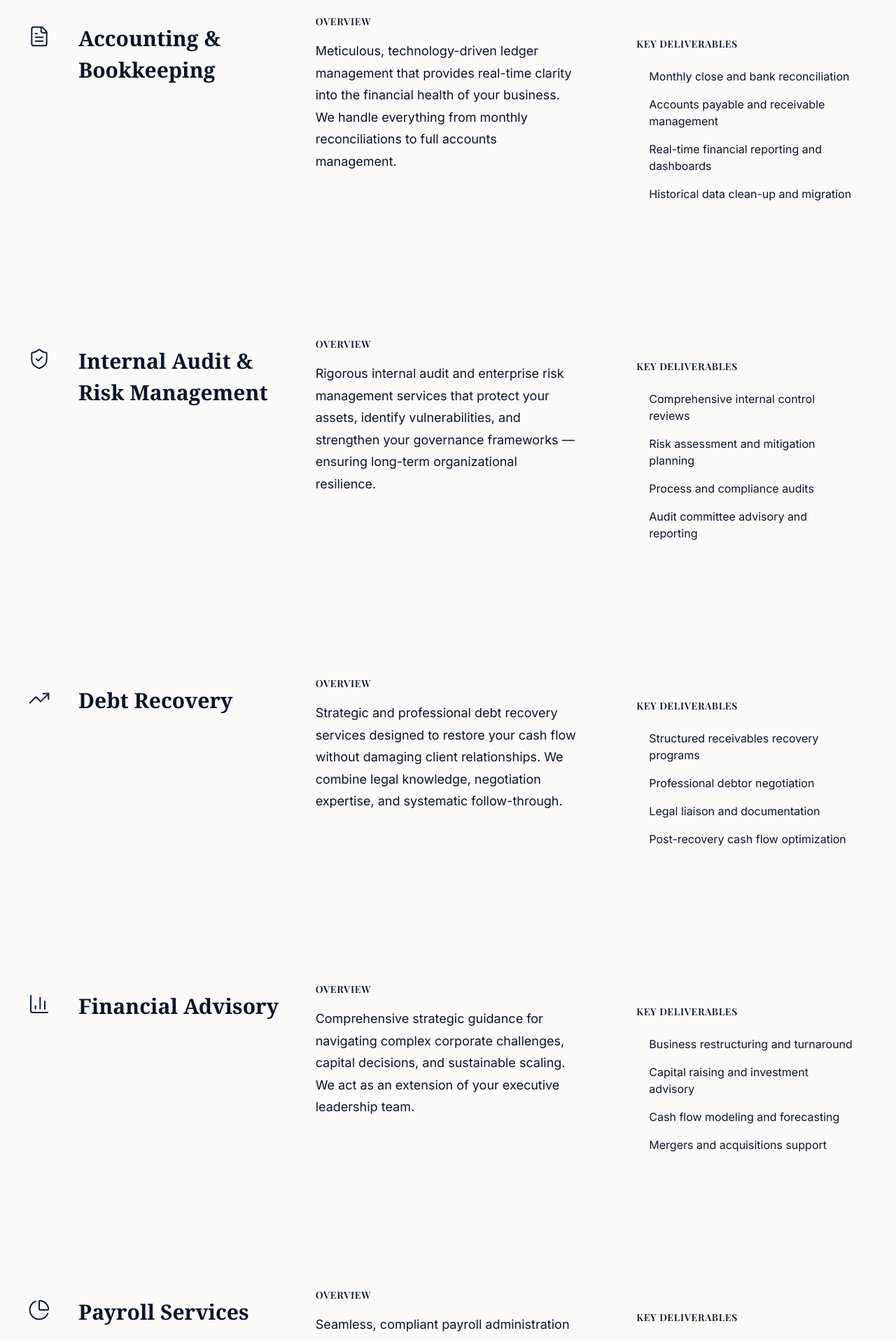
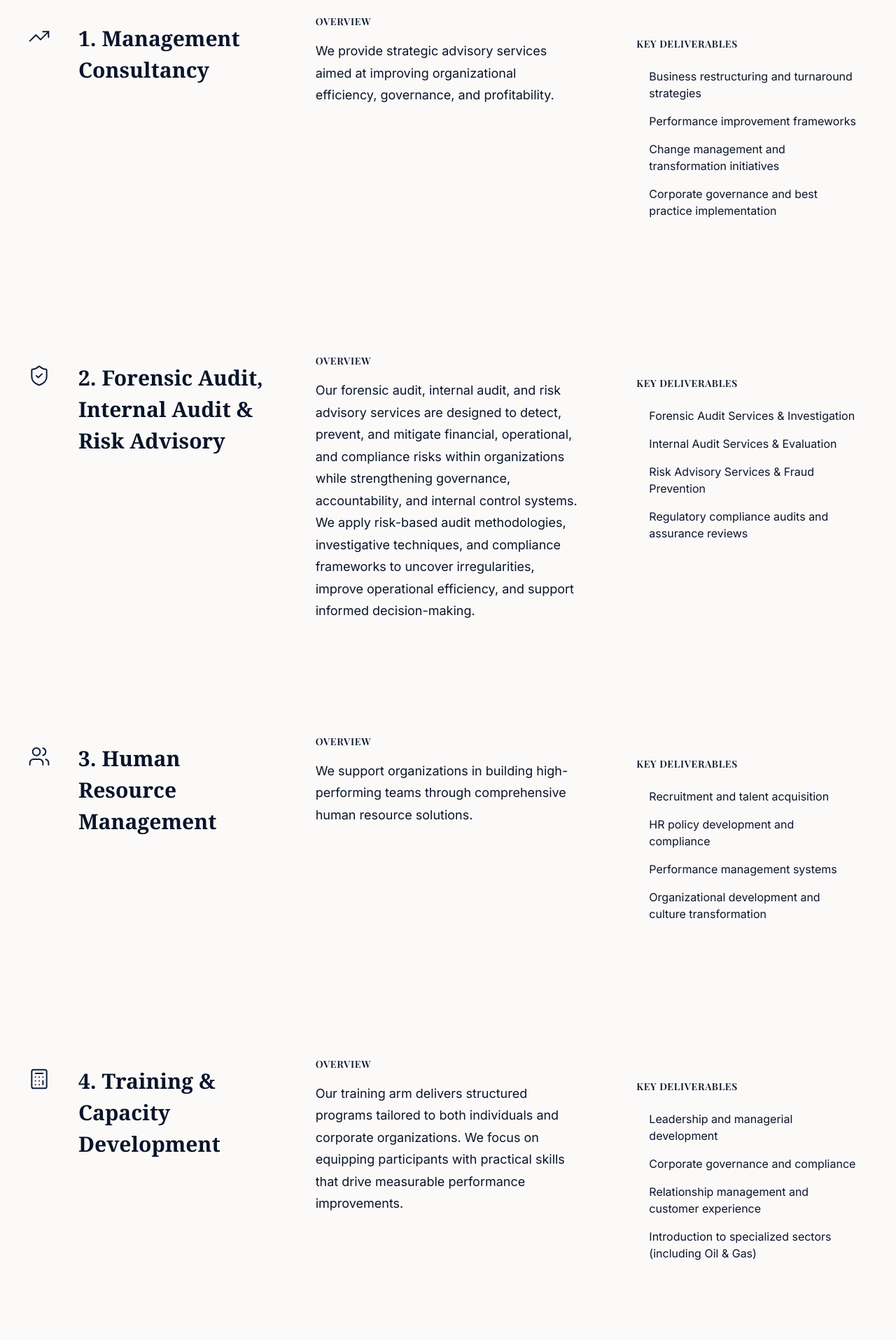
Before and after one commit to BremaBoy/royalwayconslbureau, a React (Vite) app: page /services in a window 1280 px wide. Shown: the part 680-2595 px from the top of the page at 70% size. Built offline with nearby package versions, Linux system fonts and the light colour scheme; a web font is replaced by a local one.

Commit message:
Update website content with provided company information

```diff
--- a/src/pages/Contact.tsx
+++ b/src/pages/Contact.tsx
@@ -80,8 +80,8 @@ export default function Contact() {
                     <div>
                       <h4 className={styles.contactItemTitle}>Address</h4>
                       <p className={styles.contactItemText}>
-                        Royalway Consulting Bureau<br />
-                        Lagos, Nigeria
+                        <strong>Head Office:</strong> 4/6 Adebiyi Abdulquadri Street, Magodo Phase II, Lagos<br /><br />
+                        <strong>Operations & Training Facility:</strong> 36A Toyin Street, Ikeja, Lagos
                       </p>
                     </div>
                   </div>
--- a/src/pages/Home.tsx
+++ b/src/pages/Home.tsx
@@ -26,14 +26,13 @@ export default function Home() {
     "Amazon Energy Group",
     "Lakel Afrik Petroleum Limited",
     "Life Light Energy Limited",
-    "Eliezer Workplace Management",
-    "Hephzibah Petroleum & Marine Services Nigeria",
+    "Eliezer Workplace Management Limited",
+    "Miraflash Pharmaceutical Limited",
     "Agape Health Limited",
-    "Biaachi Global Services",
+    "Biaachi Global Services Limited",
     "Biane Microfinance Bank",
     "Folamart Limited",
-    "Admos Global Resource Limited",
-    "Miraflash Pharmaceuticals",
+    "Admos Global Resource Limited"
   ];
 
   return (
@@ -166,27 +165,27 @@ export default function Home() {
           <div className={styles.servicesGrid}>
             <ServiceCard
               index={0}
-              title="Accounting & Bookkeeping"
-              description="Meticulous financial record-keeping providing real-time clarity into the health of your enterprise."
-              icon={FileText}
+              title="1. Management Consultancy"
+              description="Strategic advisory services aimed at improving organizational efficiency and governance."
+              icon={TrendingUp}
             />
             <ServiceCard
               index={1}
-              title="Internal Audit & Risk"
-              description="Rigorous audit and risk management frameworks that safeguard your organization's assets and integrity."
+              title="2. Forensic Audit & Risk"
+              description="Detect, prevent, and mitigate financial and operational risks."
               icon={ShieldCheck}
             />
             <ServiceCard
               index={2}
-              title="Debt Recovery"
-              description="Strategic, professional debt recovery services designed to restore your cash flow efficiently."
-              icon={TrendingUp}
+              title="3. HR Management"
+              description="Build high-performing teams through comprehensive recruitment and HR solutions."
+              icon={Users}
             />
             <ServiceCard
               index={3}
-              title="Financial Advisory"
-              description="Expert strategic guidance for sustainable growth, capital planning, and financial excellence."
-              icon={BarChart3}
+              title="4. Training & Capacity"
+              description="Structured programs tailored to drive measurable performance improvements."
+              icon={Calculator}
             />
           </div>
         </div>
@@ -214,10 +213,11 @@ export default function Home() {
 
               <div className={styles.whyList}>
                 {[
-                  { title: "Executive Involvement", desc: "Senior partners are personally involved in every major engagement." },
-                  { title: "Sector Expertise", desc: "Decades of combined experience across diverse industry sectors." },
-                  { title: "Results Oriented", desc: "We focus on tangible outcomes that drive business performance." },
-                  { title: "Confidentiality", desc: "Unwavering commitment to the highest standards of integrity." }
+                  { title: "Proven Track Record", desc: "Proven track record across multiple industries." },
+                  { title: "Deep Expertise", desc: "Deep expertise in banking, finance, and corporate governance." },
+                  { title: "Practical Solutions", desc: "Practical, results-oriented solutions tailored for your business." },
+                  { title: "Strong Network", desc: "Strong network of industry professionals and partners." },
+                  { title: "Commitment to Excellence", desc: "Unwavering commitment to integrity, excellence, and client success." }
                 ].map((item, i) => (
                   <div key={i} className={styles.whyItem}>
                     <div className={styles.whyItemNumber}>
--- a/src/pages/Services.tsx
+++ b/src/pages/Services.tsx
@@ -13,91 +13,90 @@ export default function Services() {
 
   const services = [
     {
-      title: "Accounting & Bookkeeping",
-      icon: FileText,
-      description: "Meticulous, technology-driven ledger management that provides real-time clarity into the financial health of your business. We handle everything from monthly reconciliations to full accounts management.",
+      title: "1. Management Consultancy",
+      icon: TrendingUp,
+      description: "We provide strategic advisory services aimed at improving organizational efficiency, governance, and profitability.",
       benefits: [
-        "Monthly close and bank reconciliation",
-        "Accounts payable and receivable management",
-        "Real-time financial reporting and dashboards",
-        "Historical data clean-up and migration"
+        "Business restructuring and turnaround strategies",
+        "Performance improvement frameworks",
+        "Change management and transformation initiatives",
+        "Corporate governance and best practice implementation"
       ]
     },
     {
-      title: "Internal Audit & Risk Management",
+      title: "2. Forensic Audit, Internal Audit & Risk Advisory",
       icon: ShieldCheck,
-      description: "Rigorous internal audit and enterprise risk management services that protect your assets, identify vulnerabilities, and strengthen your governance frameworks — ensuring long-term organizational resilience.",
+      description: "Our forensic audit, internal audit, and risk advisory services are designed to detect, prevent, and mitigate financial, operational, and compliance risks within organizations while strengthening governance, accountability, and internal control systems. We apply risk-based audit methodologies, investigative techniques, and compliance frameworks to uncover irregularities, improve operational efficiency, and support informed decision-making.",
       benefits: [
-        "Comprehensive internal control reviews",
-        "Risk assessment and mitigation planning",
-        "Process and compliance audits",
-        "Audit committee advisory and reporting"
+        "Forensic Audit Services & Investigation",
+        "Internal Audit Services & Evaluation",
+        "Risk Advisory Services & Fraud Prevention",
+        "Regulatory compliance audits and assurance reviews"
       ]
     },
     {
-      title: "Debt Recovery",
-      icon: TrendingUp,
-      description: "Strategic and professional debt recovery services designed to restore your cash flow without damaging client relationships. We combine legal knowledge, negotiation expertise, and systematic follow-through.",
+      title: "3. Human Resource Management",
+      icon: Users,
+      description: "We support organizations in building high-performing teams through comprehensive human resource solutions.",
       benefits: [
-        "Structured receivables recovery programs",
-        "Professional debtor negotiation",
-        "Legal liaison and documentation",
-        "Post-recovery cash flow optimization"
+        "Recruitment and talent acquisition",
+        "HR policy development and compliance",
+        "Performance management systems",
+        "Organizational development and culture transformation"
       ]
     },
     {
-      title: "Financial Advisory",
-      icon: BarChart3,
-      description: "Comprehensive strategic guidance for navigating complex corporate challenges, capital decisions, and sustainable scaling. We act as an extension of your executive leadership team.",
+      title: "4. Training & Capacity Development",
+      icon: Calculator,
+      description: "Our training arm delivers structured programs tailored to both individuals and corporate organizations. We focus on equipping participants with practical skills that drive measurable performance improvements.",
       benefits: [
-        "Business restructuring and turnaround",
-        "Capital raising and investment advisory",
-        "Cash flow modeling and forecasting",
-        "Mergers and acquisitions support"
+        "Leadership and managerial development",
+        "Corporate governance and compliance",
+        "Relationship management and customer experience",
+        "Introduction to specialized sectors (including Oil & Gas)"
       ]
     },
     {
-      title: "Payroll Services",
-      icon: PieChart,
-      description: "Seamless, compliant payroll administration tailored to your organization's structure. We handle complex compensation arrangements, statutory deductions, and multi-entity payroll requirements.",
+      title: "5. Financial Advisory & Fund Intermediation",
+      icon: BarChart3,
+      description: "We assist clients in accessing the right funding solutions and optimizing their financial strategy.",
       benefits: [
-        "Monthly payroll processing and management",
-        "Statutory deductions and remittances",
-        "Executive and staff compensation structuring",
-        "Year-end payroll documentation and filing"
+        "Structuring and packaging funding requests",
+        "Liaising with financial institutions (local and international)",
+        "Investment planning and financial strategy",
+        "Cash flow and fund management optimization"
       ]
     },
     {
-      title: "Training & Capacity Building",
-      icon: Calculator,
-      description: "Practical, industry-relevant training programs delivered by our faculty of seasoned professionals. We build the internal competencies your team needs to sustain excellence independently.",
+      title: "6. Debt Recovery Services",
+      icon: FileText,
+      description: "We deploy ethical and effective recovery strategies to help you manage and recover outstanding obligations.",
       benefits: [
-        "Financial management and accounting training",
-        "Internal audit and compliance workshops",
-        "Leadership and entrepreneurship development",
-        "Customized in-house training programs"
+        "Negotiation and restructuring",
+        "Debt swaps and settlements",
+        "Legal recovery processes",
+        "Commercial debt advisory"
       ]
     },
     {
-      title: "Branding & Business Development",
+      title: "7. Brand Management",
       icon: Megaphone,
-      description: "We help growing businesses establish a compelling professional identity that communicates their value clearly. From brand strategy to communications, we position your business for market confidence.",
+      description: "We help organizations build strong, differentiated brands that resonate with their target audience.",
       benefits: [
-        "Brand identity design and strategy",
-        "Corporate communications development",
-        "Market positioning and messaging",
-        "Business development planning support"
+        "Aligning products/services with customer perception",
+        "Enhancing market positioning",
+        "Building customer loyalty and engagement"
       ]
     },
     {
-      title: "Recruitment Services",
-      icon: Users,
-      description: "End-to-end recruitment solutions that connect your organization with the right talent — efficiently and compliantly. We handle everything from job profiling through to onboarding support.",
+      title: "8. Property & Investment Consultancy",
+      icon: PieChart,
+      description: "We provide advisory services in real estate and property investments for corporate and individual clients.",
       benefits: [
-        "Executive and mid-level talent search",
-        "Job profiling and candidate assessment",
-        "Recruitment compliance and documentation",
-        "Onboarding advisory and HR integration"
+        "Investment planning and feasibility analysis",
+        "Property acquisition and disposal",
+        "Construction financing advisory",
+        "Cooperative and corporate housing solutions"
       ]
     }
   ];
```
Also changed, not shown: src/pages/About.tsx (+26 -29 lines).
